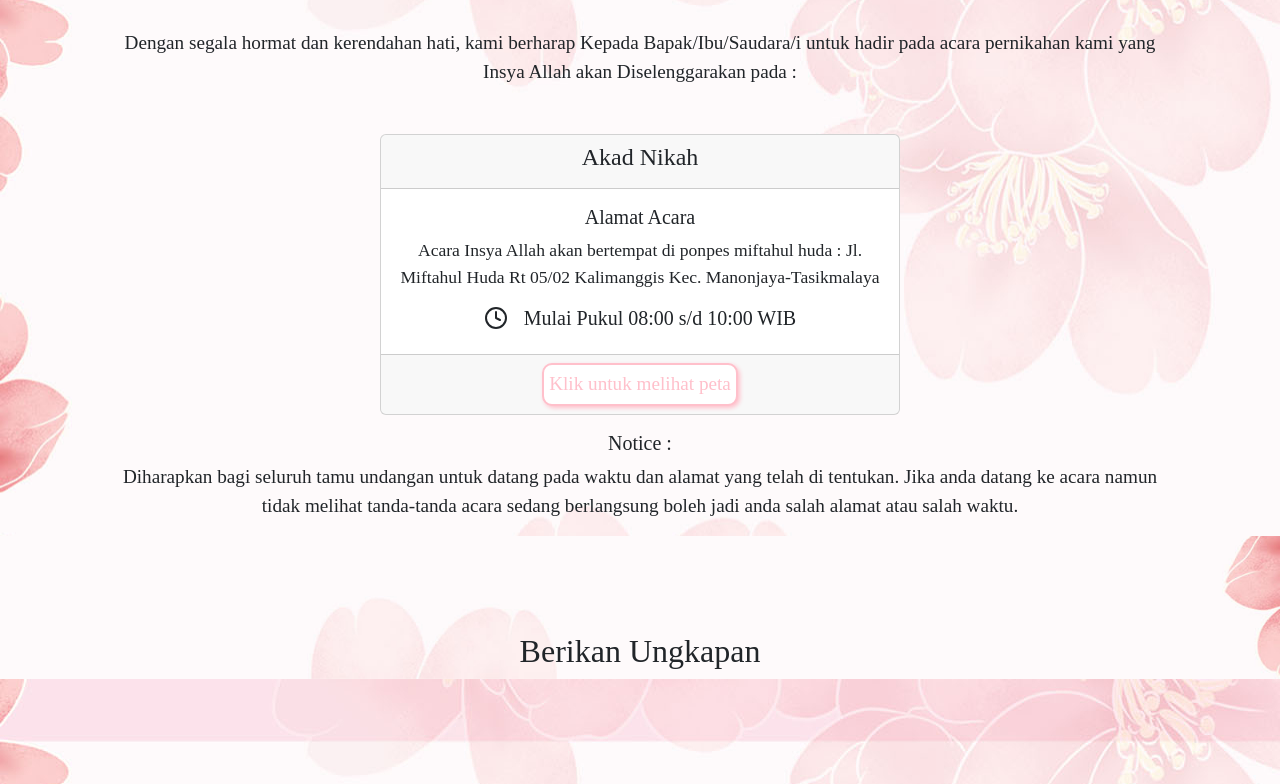
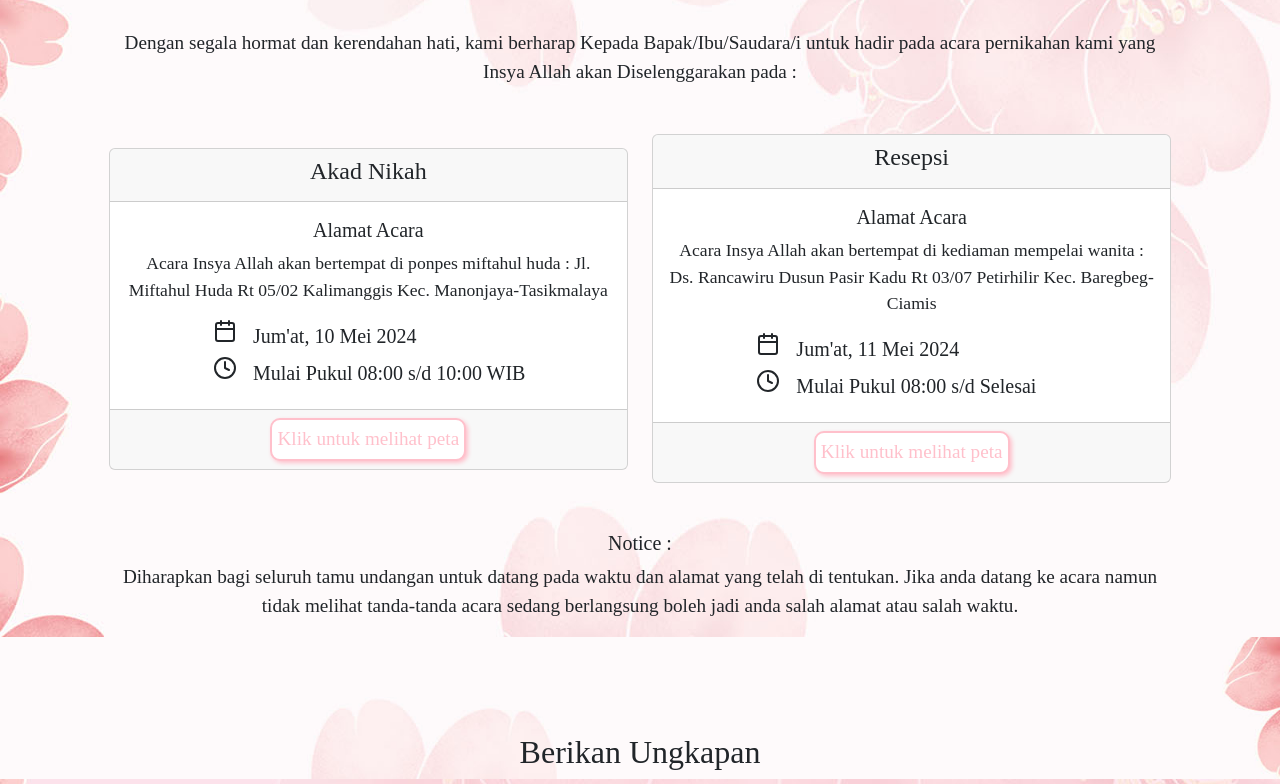
Before and after one commit to anggarun/invitation.github.io, a plain HTML site: page undangan/undangan.html in a window 1280 px wide. Shown: the part 1680-2464 px from the top of the page. Drawn offline with nearby package versions, Linux system fonts and the light colour scheme; a script that the page names is missing; a web font is replaced by a local one.

Commit message:
tambah resepsi

```diff
--- a/undangan/style2.css
+++ b/undangan/style2.css
@@ -100,11 +100,14 @@ p {
   background-image: url(../img/—Slidesdocs—pink\ frame\ border\ flower\ shading_0abfa58172.jpg);
   z-index: -1;
 }
+.jadwal-acara {
+  display: grid;
+  grid-template-columns: 40px 1fr;
+  padding-left: 18%;
+}
 .inya {
-  display: flex;
-  justify-content: center;
-  align-items: center;
-  align-content: center;
+  text-align: left;
+  margin-top: 5px;
 }
 .tombolmap {
   outline-color: pink;
--- a/undangan/undangan.html
+++ b/undangan/undangan.html
@@ -39,8 +39,8 @@
 <body>
     <nav class="navbar bg-light bg-opacity-75 navbar-expand-md fixed-top">
         <div class="container-fluid">
-          <a class="navbar-brand" href="#" style="font-family: 'Sacramento'; font-size: 3rem; font-weight: bold; margin-left: 10px;">Sida</a>
-          <button class="navbar-toggler me-3" type="button" data-bs-toggle="offcanvas" data-bs-target="#offcanvasNavbar" aria-controls="offcanvasNavbar" aria-label="Toggle navigation">
+          <a class="navbar-brand" href="#" style="font-family: 'Sacramento'; font-size: 2rem; font-weight: bold; margin-left: 10px;">Sida</a>
+          <button class="navbar-toggler" type="button" data-bs-toggle="offcanvas" data-bs-target="#offcanvasNavbar" aria-controls="offcanvasNavbar" aria-label="Toggle navigation">
             <span class="navbar-toggler-icon"></span>
           </button>
           <div class="offcanvas offcanvas-end" tabindex="-1" id="offcanvasNavbar" aria-labelledby="offcanvasNavbarLabel">
@@ -50,10 +50,10 @@
             </div>
             <div class="offcanvas-body mx-auto">
                 <div class="navbar-nav">
-                  <button type="button" class="mybutton" data-bs-dismiss="offcanvas" aria-label="Close"><a href="#home">Home</a></button>
-                  <button type="button" class="mybutton" data-bs-dismiss="offcanvas" aria-label="Close"><a href="#info">Info</a></button>
-                  <button type="button" class="mybutton" data-bs-dismiss="offcanvas" aria-label="Close"><a href="#ungkapan">Ungkapan</a></button>
-                  <button type="button" class="mybutton" data-bs-dismiss="offcanvas" aria-label="Close"><a href="#gifts">Gifts</a></button>
+                  <button type="button" class="mybutton m-3" data-bs-dismiss="offcanvas" aria-label="Close"><a href="#home">Home</a></button>
+                  <button type="button" class="mybutton m-3" data-bs-dismiss="offcanvas" aria-label="Close"><a href="#info">Info</a></button>
+                  <button type="button" class="mybutton m-3" data-bs-dismiss="offcanvas" aria-label="Close"><a href="#ungkapan">Ungkapan</a></button>
+                  <button type="button" class="mybutton m-3" data-bs-dismiss="offcanvas" aria-label="Close"><a href="#gifts">Gifts</a></button>
                 </div>
             </div>
           </div>
@@ -113,7 +113,7 @@
           untuk hadir pada acara pernikahan kami yang Insya Allah akan Diselenggarakan pada :
         </p>
         <div class="row text-center d-flex justify-content-center align-items-center mt-5">
-          <div class="col-lg-6 mb-3">
+          <div class="col-lg-6 mb-5">
             <d class="card text-center">
               <div class="card-header">
                 <h4>Akad Nikah</h4>
@@ -121,12 +121,36 @@
               <div class="card-body">
                 <h5 class="card-title">Alamat Acara</h5>
                 <p class="card-text">Acara Insya Allah akan bertempat di ponpes miftahul huda : Jl. Miftahul Huda Rt 05/02 Kalimanggis Kec. Manonjaya-Tasikmalaya</p>
-                <h5 class="inya"><i data-feather="clock" class="me-3"></i>Mulai Pukul 08:00 s/d 10:00 WIB</h5>
+                <div class="jadwal-acara">
+                  <i data-feather="calendar"></i>
+                  <h5 class="inya">Jum'at, 10 Mei 2024</h5>
+                  <i data-feather="clock"></i>
+                  <h5 class="inya">Mulai Pukul 08:00 s/d 10:00 WIB</h5>
+                </div>
               </div>
               <div class="card-footer text-body-secondary">
                 <button class="tombolmap"><a href="https://maps.app.goo.gl/BE3whf5JEAwKMPjLA">Klik untuk melihat peta</a></button>
               </div>
             </div>
+            <div class="col-lg-6 mb-5">
+              <d class="card text-center">
+                <div class="card-header">
+                  <h4>Resepsi</h4>
+                </div>
+                <div class="card-body">
+                  <h5 class="card-title">Alamat Acara</h5>
+                  <p class="card-text">Acara Insya Allah akan bertempat di kediaman mempelai wanita : Ds. Rancawiru Dusun Pasir Kadu Rt 03/07 Petirhilir Kec. Baregbeg-Ciamis</p>
+                  <div class="jadwal-acara">
+                    <i data-feather="calendar"></i>
+                    <h5 class="inya">Jum'at, 11 Mei 2024</h5>
+                    <i data-feather="clock"></i>
+                    <h5 class="inya">Mulai Pukul 08:00 s/d Selesai</h5>
+                  </div>
+                </div>
+                <div class="card-footer text-body-secondary">
+                  <button class="tombolmap"><a href="https://maps.app.goo.gl/JbZCGBEqNepgVShu8">Klik untuk melihat peta</a></button>
+                </div>
+              </div>
           </div>
           <h5>Notice :</h5>
           <p>Diharapkan bagi seluruh tamu undangan untuk datang pada waktu dan alamat yang telah di tentukan. Jika anda datang ke acara namun tidak melihat tanda-tanda acara sedang berlangsung boleh jadi anda salah alamat atau salah waktu.</p>
@@ -188,10 +212,10 @@
           <h3>Wassalamu'alaikum Wr Wb</h3>
         </div>
       </div>
-      <div class="row d-flex justify-content-center align-items-center pt-5">
-        <div class="col-10">
-          <div class="footer">
-            <h3 class="sosmed fs-3" align="center">Follow Us Ahmad Damanhuri <span>: <a href="https://www.instagram.com/damanhuriee/"><i data-feather="instagram"></i></a><a href="https://web.facebook.com/damanhuri2008"><i data-feather="facebook"></i></a></span> <br><span style="margin-left: 120px;">Sifa Fauziah<span class="sosmed"> : <a href="https://www.instagram.com/ziefaelfauziah/"><i data-feather="instagram"></i></a><a href="https://web.facebook.com/profile.php?id=100068765504393"><i data-feather="facebook"></i></a></span></span></h3>
+      <div class="row pt-5">
+        <div class="col-12">
+          <div class="footer mb-5">
+            <h3 class="sosmed fs-3 mb-5" align="center">Follow Us Ahmad Damanhuri <span>: <a href="https://www.instagram.com/damanhuriee/"><i data-feather="instagram"></i></a><a href="https://web.facebook.com/damanhuri2008"><i data-feather="facebook"></i></a>---</span> <br><span style="margin-left: 118px;">Sifa Fauziah<span class="sosmed"> : <a href="https://www.instagram.com/ziefaelfauziah/"><i data-feather="instagram"></i></a><a href="https://web.facebook.com/profile.php?id=100068765504393"><i data-feather="facebook"></i></a></span>---</span></h3>
           </div>
         </div>
       </div>
```
